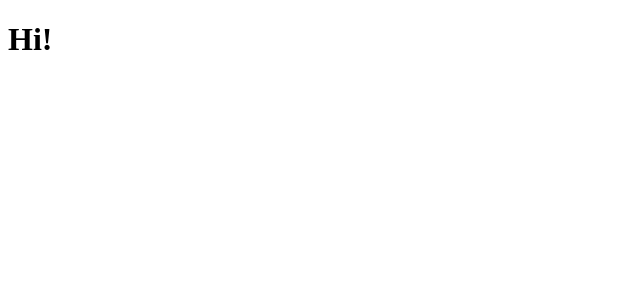
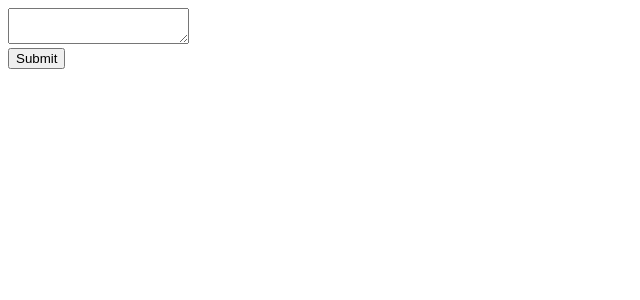
Before and after one commit to Sumeetrana/Fiddle-Blitz, a React (Create React App) app: page / in a window 1280 px wide. Shown: the top 300 px of the page, without its empty margins (0-640 px from the left). Built offline with nearby package versions, Linux system fonts and the light colour scheme.

Commit message:
building the basic form structure

```diff
--- a/src/index.tsx
+++ b/src/index.tsx
@@ -1,7 +1,24 @@
+import { useState } from 'react';
 import ReactDOM from 'react-dom';
 
 const App = () => {
-    return <h1>Hi!</h1>
+    const [input, setInput] = useState("");
+    const [code, setCode] = useState("");
+
+    const onClick = () => {
+        console.log(input);
+
+    }
+
+    return (
+        <div>
+            <textarea onChange={e => setInput(e.target.value)}></textarea>
+            <div>
+                <button onClick={onClick}>Submit</button>
+            </div>
+            <pre></pre>
+        </div>
+    )
 }
 
 ReactDOM.render(
```
